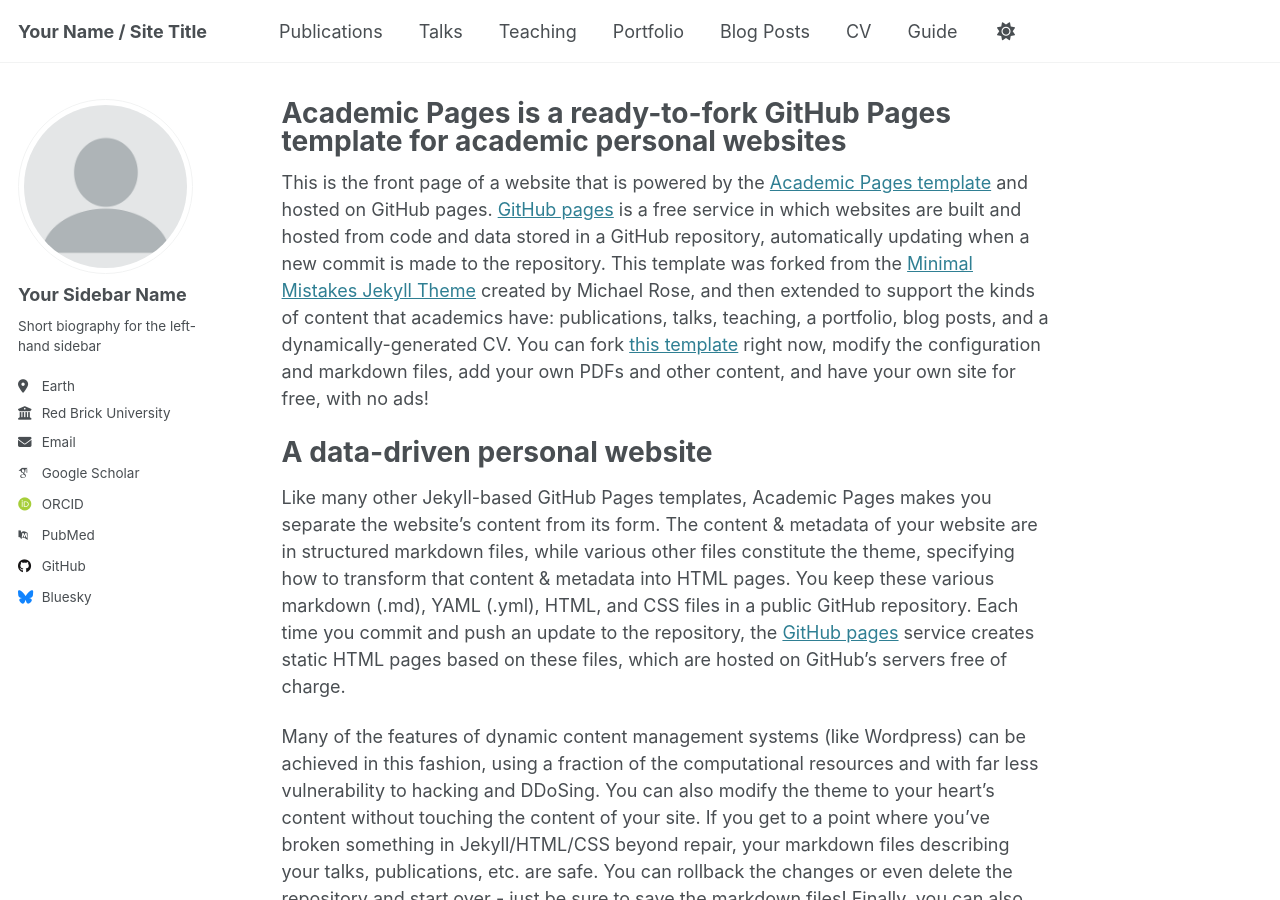
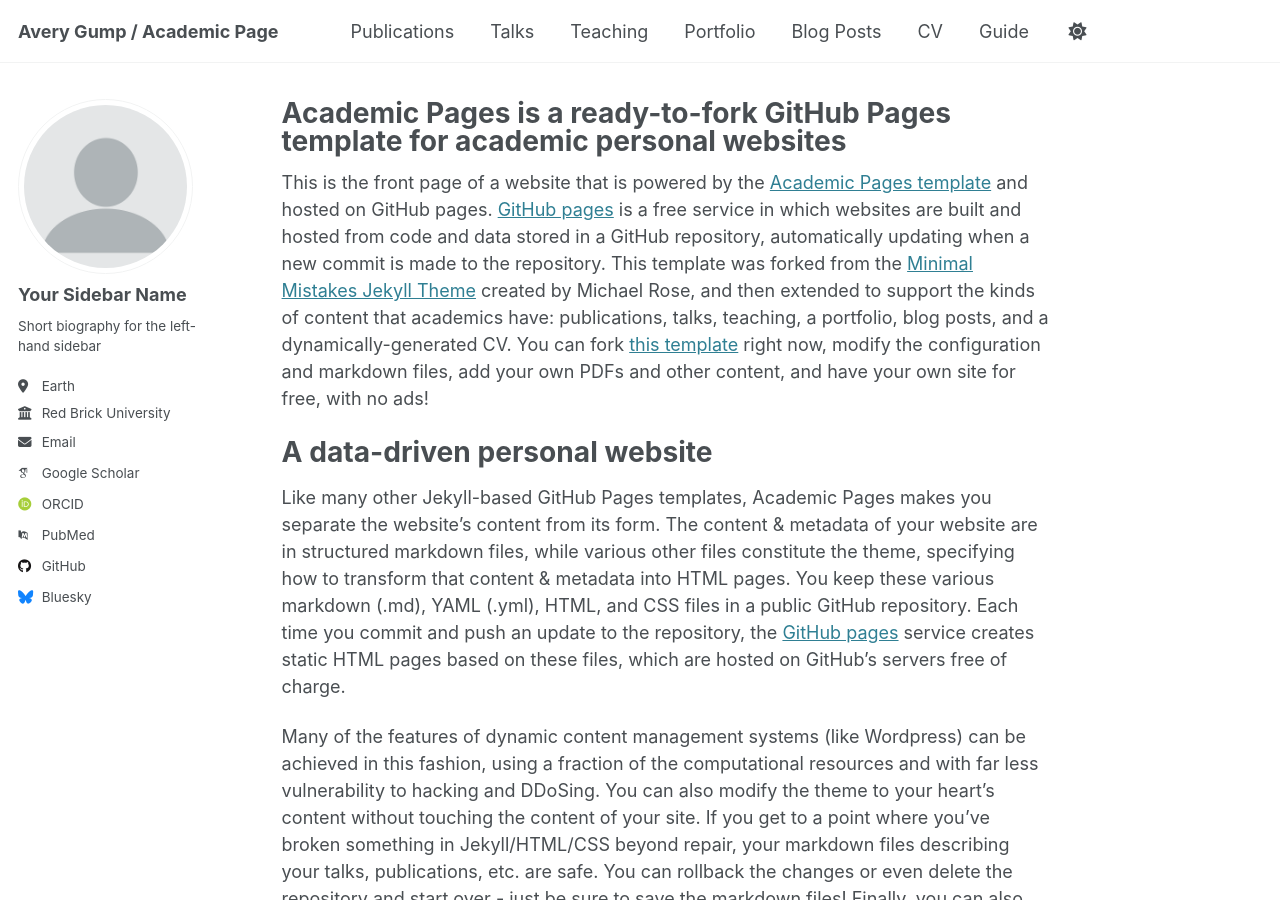
Before and after one commit to avery-gump/avery-gump.github.io, a Jekyll site: the page built from _pages/about.md, in a window 1280 px wide and 900 px high. Built offline with Jekyll 4.4.1, drawn with Linux system fonts in a browser that asks for light colours; some web fonts are replaced.

Commit message:
First Commit

```diff
--- a/_config.yml
+++ b/_config.yml
@@ -9,7 +9,7 @@
 # Basic Site Settings
 locale                   : "en-US"
 site_theme               : "default"
-title                    : "Your Name / Site Title"
+title                    : "Avery Gump / Academic Page"
 title_separator          : "-"
 name                     : &name "Your Name"
 description              : &description "personal description"
```
